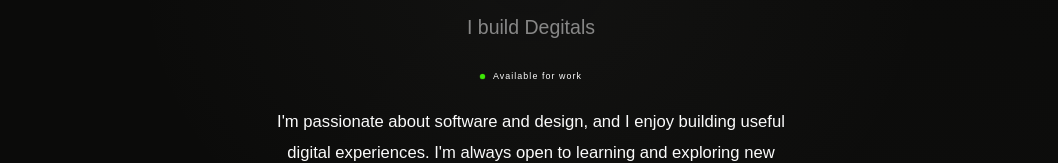
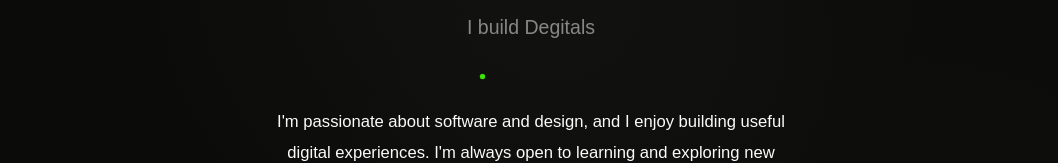
Before and after one commit to 0ABILASH/abilash-portfolio-website, a React (Vite) app: page / in a window 1280 px wide. Shown: the part 344-507 px from the top of the page, without its empty margins (109-1167 px from the left). Built offline with nearby package versions, Linux system fonts and the light colour scheme; a web font is replaced by a local one.

Commit message:
make available for work a hover popup

```diff
--- a/src/components/Hero.jsx
+++ b/src/components/Hero.jsx
@@ -64,7 +64,7 @@ export default function Hero() {
 
           <div className="hero-status rv">
             <span className="hero-status-dot" />
-            <span>Available for work</span>
+            <span className="hero-status-popup">Available for work</span>
           </div>
 
           <p className="hero-bio rv">
--- a/src/portfolio.css
+++ b/src/portfolio.css
@@ -33,8 +33,10 @@ nav a.active::after{transform:scaleX(1);transform-origin:left}
 .hero-intro{font-size:clamp(.85rem,1.4vw,1.05rem);color:var(--dim);opacity:.6;margin-bottom:8px;letter-spacing:.06em;text-align:center}
 .hero-name{font-family:"Alan Sans",sans-serif;font-optical-sizing:auto;font-style:normal;line-height:.88;margin-bottom:20px;text-align:center}
 .hero-name-line{display:block;font-weight:600;font-size:clamp(3.6rem,10vw,8rem);letter-spacing:-.04em;background:linear-gradient(135deg,var(--fg) 0%,var(--fg) 35%,rgba(var(--a-rgb),.6) 100%);-webkit-background-clip:text;-webkit-text-fill-color:transparent;background-clip:text}
-.hero-status{display:flex;align-items:center;justify-content:center;gap:8px;margin-bottom:24px;font-size:.5rem;letter-spacing:.12em;color:var(--dim);opacity:.6}
-.hero-status-dot{width:5px;height:5px;border-radius:50%;background:#3ee806;animation:heroPulse 2.2s ease-in-out infinite}
+.hero-status{display:flex;align-items:center;justify-content:center;gap:8px;margin-bottom:24px;position:relative;cursor:default}
+.hero-status-dot{width:5px;height:5px;border-radius:50%;background:#3ee806;animation:heroPulse 2.2s ease-in-out infinite;position:relative;z-index:1}
+.hero-status-popup{font-size:.5rem;letter-spacing:.12em;color:var(--dim);opacity:0;transform:translateY(4px);transition:opacity .3s,transform .3s;pointer-events:none;white-space:nowrap}
+.hero-status:hover .hero-status-popup{opacity:.7;transform:translateY(0)}
 @keyframes heroPulse{0%,100%{box-shadow:0 0 0 0 rgba(62,232,6,.5)}50%{box-shadow:0 0 0 8px rgba(62,232,6,0)}}
 .hero-role-track{display:flex;align-items:center;justify-content:center;gap:6px;height:28px;margin-bottom:28px;font-size:clamp(.9rem,1.8vw,1.1rem);color:var(--dim)}
 .hero-role-prefix{opacity:.5}
```
